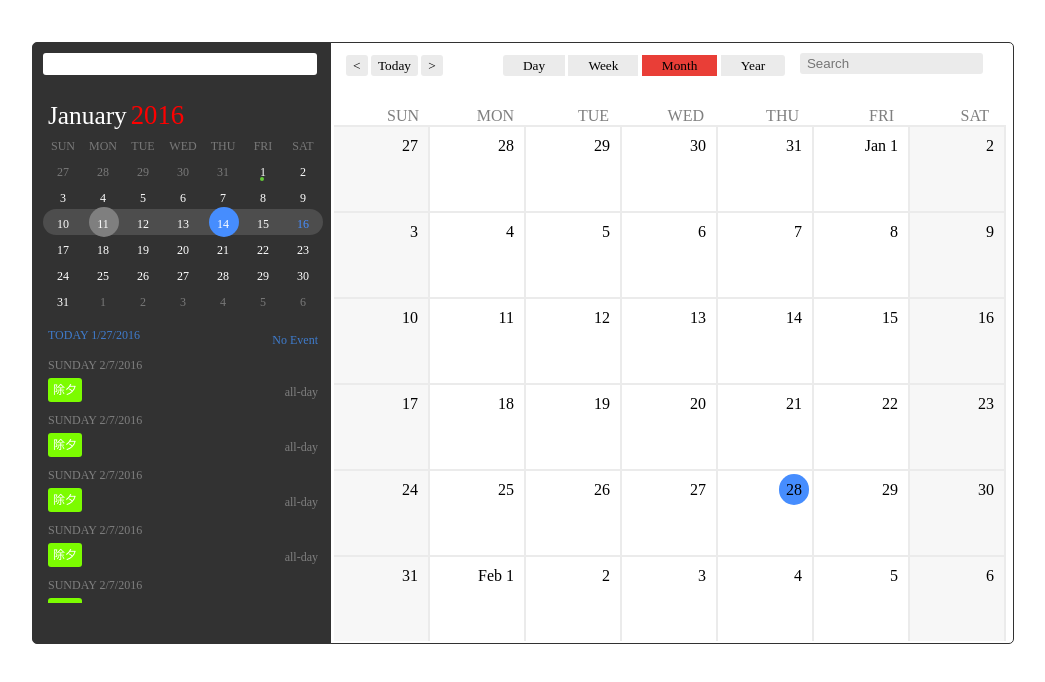
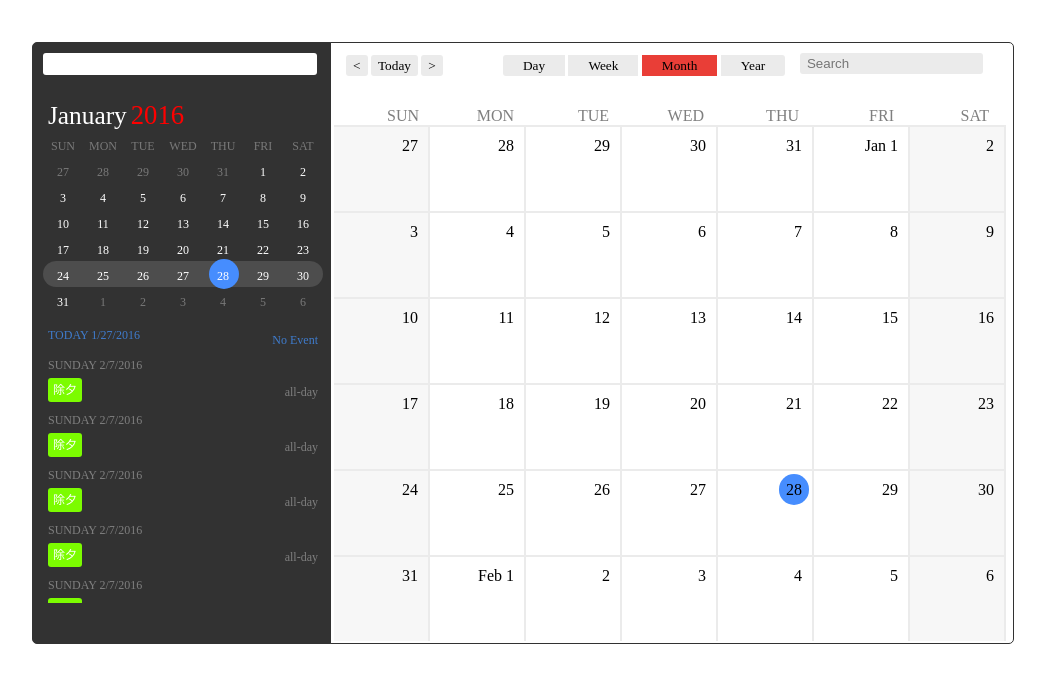
Before and after one commit to liuzheng/calendar, a plain HTML site: page index.html in a window 1280 px wide. Shown: the whole page, without its empty margins (18-1063 px from the left). Drawn offline with Linux system fonts and the light colour scheme.

Commit message:
works_fine

```diff
--- a/index.html
+++ b/index.html
@@ -94,6 +94,10 @@
             z-index: 10;
         }
 
+        .day-selected {
+            color: white !important
+        }
+
         .day-selected:before {
             z-index: -1;
             height: 30px;
@@ -117,7 +121,7 @@
             border-radius: 4px;
             content: "";
             position: absolute;
-            margin-left: -6px;
+            margin-left: -9px;
             margin-top: 12px;
         }
 
@@ -347,60 +351,6 @@
                 <div>FRI</div>
                 <div>SAT</div>
             </div>
-            <div>
-                <div>27</div>
-                <div>28</div>
-                <div>29</div>
-                <div>30</div>
-                <div>31</div>
-                <div class="this-month holiday">1</div>
-                <div class="this-month">2</div>
-            </div>
-            <div>
-                <div class="this-month">3</div>
-                <div class="this-month">4</div>
-                <div class="this-month">5</div>
-                <div class="this-month">6</div>
-                <div class="this-month">7</div>
-                <div class="this-month">8</div>
-                <div class="this-month">9</div>
-            </div>
-            <div class="selected">
-                <div class="this-month">10</div>
-                <div class="this-month day-selected">11</div>
-                <div class="this-month">12</div>
-                <div class="this-month">13</div>
-                <div class="this-month today day-selected">14</div>
-                <div class="this-month">15</div>
-                <div class="this-month today">16</div>
-            </div>
-            <div>
-                <div class="this-month">17</div>
-                <div class="this-month">18</div>
-                <div class="this-month">19</div>
-                <div class="this-month">20</div>
-                <div class="this-month">21</div>
-                <div class="this-month">22</div>
-                <div class="this-month">23</div>
-            </div>
-            <div>
-                <div class="this-month">24</div>
-                <div class="this-month">25</div>
-                <div class="this-month">26</div>
-                <div class="this-month">27</div>
-                <div class="this-month">28</div>
-                <div class="this-month">29</div>
-                <div class="this-month">30</div>
-            </div>
-            <div>
-                <div class="this-month">31</div>
-                <div>1</div>
-                <div>2</div>
-                <div>3</div>
-                <div>4</div>
-                <div>5</div>
-                <div>6</div>
-            </div>
         </div>
         <div class="holidays">
             <div class="holiday TODAY">
@@ -529,26 +479,55 @@
         var f = todayNumber - firstMonthDay.getDay() * 86400000;
 //        var firstSunDay = new Date(f);
         var dayday = document.getElementsByClassName('dayday')[0];
+        var daydate = document.getElementsByClassName('date')[0];
+
         var count = f - 86400000;
         for (var i = 0; i <= 5; i++) {
             var div = document.createElement('div');
+            var div1 = document.createElement('div');
             for (var j = 0; j < 7; j++) {
                 count = count + 86400000;
                 var dd = new Date(count);
                 var divDay = document.createElement('div');
                 divDay.id = dd.getFullYear() + dd.toString().split(' ')[1] + dd.getDate();
+                var divDay1 = document.createElement('div');
+                divDay1.id = dd.getDate() + dd.toString().split(' ')[1] + dd.getFullYear();
+                divDay1.onclick = function () {
+                    jQuery('.selected').removeClass('selected');
+                    jQuery('.day-selected').removeClass('day-selected');
+                    jQuery(this).addClass('day-selected');
+                    jQuery(this.parentNode).addClass('selected');
+                };
+
                 var span = document.createElement('span');
+                var span1 = document.createElement('span');
                 if (dd.getDate() == '1') {
                     span.innerHTML = dd.toString().split(' ')[1] + ' ' + dd.getDate();
                 } else {
                     span.innerHTML = dd.getDate();
                 }
+                if (dd.getMonth() == today.getMonth()) {
+                    divDay1.className = 'this-month'
+                }
+                if (dd.toISOString().slice(0, 10) == today.toISOString().slice(0, 10)) {
+                    divDay1.className = 'this-month today day-selected';
+                    div1.className = 'selected'
+
+                }
+                if (dd.getDate() < 10) {
+                    span1.style.padding = '4px'
+                }
+                span1.innerHTML = dd.getDate();
+                divDay1.appendChild(span1);
                 divDay.appendChild(span);
                 div.appendChild(divDay);
+                div1.appendChild(divDay1);
             }
-            dayday.appendChild(div)
+            dayday.appendChild(div);
+            daydate.appendChild(div1)
         }
-        $('#'+today.getFullYear() + today.toString().split(' ')[1] + today.getDate()+' span').addClass('today')
+        $('#' + today.getFullYear() + today.toString().split(' ')[1] + today.getDate() + ' span').addClass('today');
+
     })
 </script>
 </body>
```
